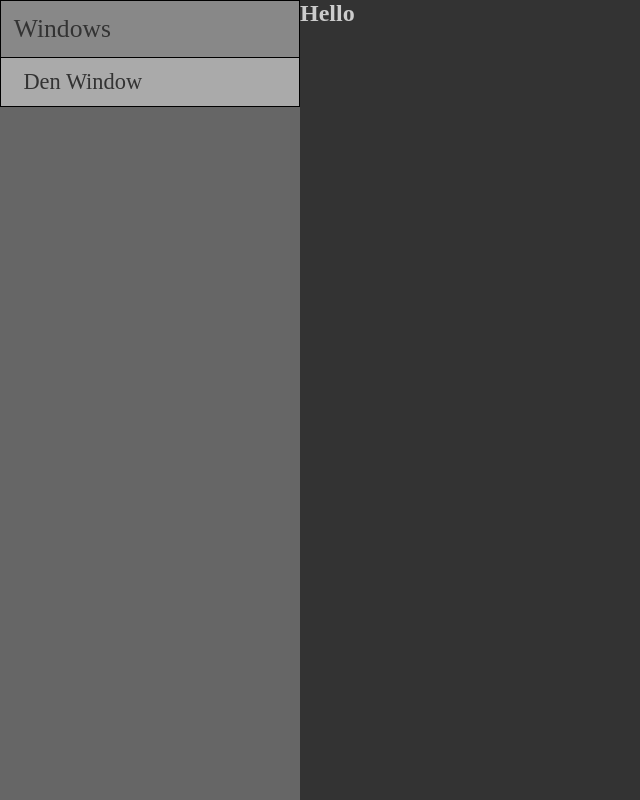
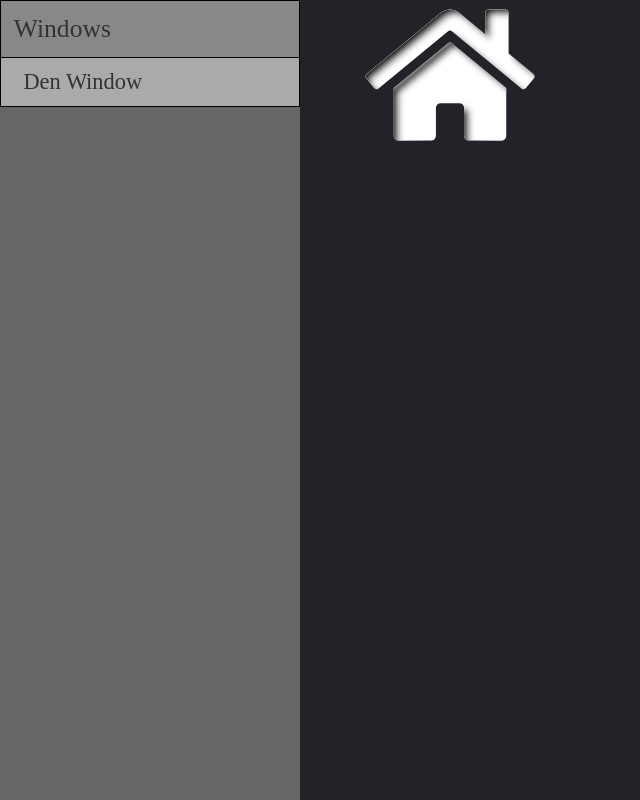
Before and after one commit to bencates/home-automation, a Nuxt app in the folder ui/: page / in a window 1280 px wide. Shown: the whole page, without its empty margins (0-640 px from the left). Built offline with nearby package versions, Linux system fonts and the light colour scheme.

Commit message:
Ugly homepage logo

```diff
--- a/ui/assets/pages/index.vue
+++ b/ui/assets/pages/index.vue
@@ -1,13 +1,34 @@
 <template>
   <section class="container">
-    <h1>Hello</h1>
+    <font-awesome-icon icon="home" :symbol="true" />
+
+    <svg class="home-icon">
+      <use xlink:href="#fas-fa-home" filter="url(#inset-shadow)"></use>
+      <filter id="inset-shadow" x="-50%" y="-50%" width="200%" height="200%">
+        <feComponentTransfer in=SourceAlpha>
+          <feFuncA type="table" tableValues="1 0" />
+        </feComponentTransfer>
+        <feGaussianBlur stdDeviation="3"/>
+        <feOffset dx="5" dy="5" result="offsetblur"/>
+        <feFlood flood-color="rgb(20, 0, 0)" result="color"/>
+        <feComposite in2="offsetblur" operator="in"/>
+        <feComposite in2="SourceAlpha" operator="in" />
+        <feMerge>
+          <feMergeNode in="SourceGraphic" />
+          <feMergeNode />
+        </feMerge>
+      </filter>
+    </svg>
   </section>
 </template>
 
-<script>
-  export default {
+<style scoped>
+  .container {
+    min-height: 100vh;
+    background: #222228;
   }
-</script>
 
-<style>
+  .home-icon {
+    color: #fff;
+  }
 </style>
--- /dev/null
+++ b/ui/assets/plugins/fontawesome.js
@@ -0,0 +1,10 @@
+import Vue from 'vue'
+import { FontAwesomeIcon } from '@fortawesome/vue-fontawesome'
+
+import { library } from '@fortawesome/fontawesome-svg-core'
+
+import { faHome } from '@fortawesome/free-solid-svg-icons'
+
+library.add(faHome)
+
+Vue.component('font-awesome-icon', FontAwesomeIcon)
--- a/ui/nuxt.config.js
+++ b/ui/nuxt.config.js
@@ -39,6 +39,10 @@ module.exports = {
     color: '#3B8070'
   },
 
+  plugins: [
+    '~/plugins/fontawesome'
+  ],
+
   /*
    ** Build configuration
    */
--- a/ui/package.json
+++ b/ui/package.json
@@ -13,6 +13,9 @@
     "precommit": "npm run lint"
   },
   "dependencies": {
+    "@fortawesome/fontawesome-svg-core": "^1.2.2",
+    "@fortawesome/free-solid-svg-icons": "^5.2.0",
+    "@fortawesome/vue-fontawesome": "^0.1.1",
     "nuxt": "^1.0.0"
   },
   "devDependencies": {
```
Also changed, not shown: 1 other file (tests, documents, lock files or other folders).
